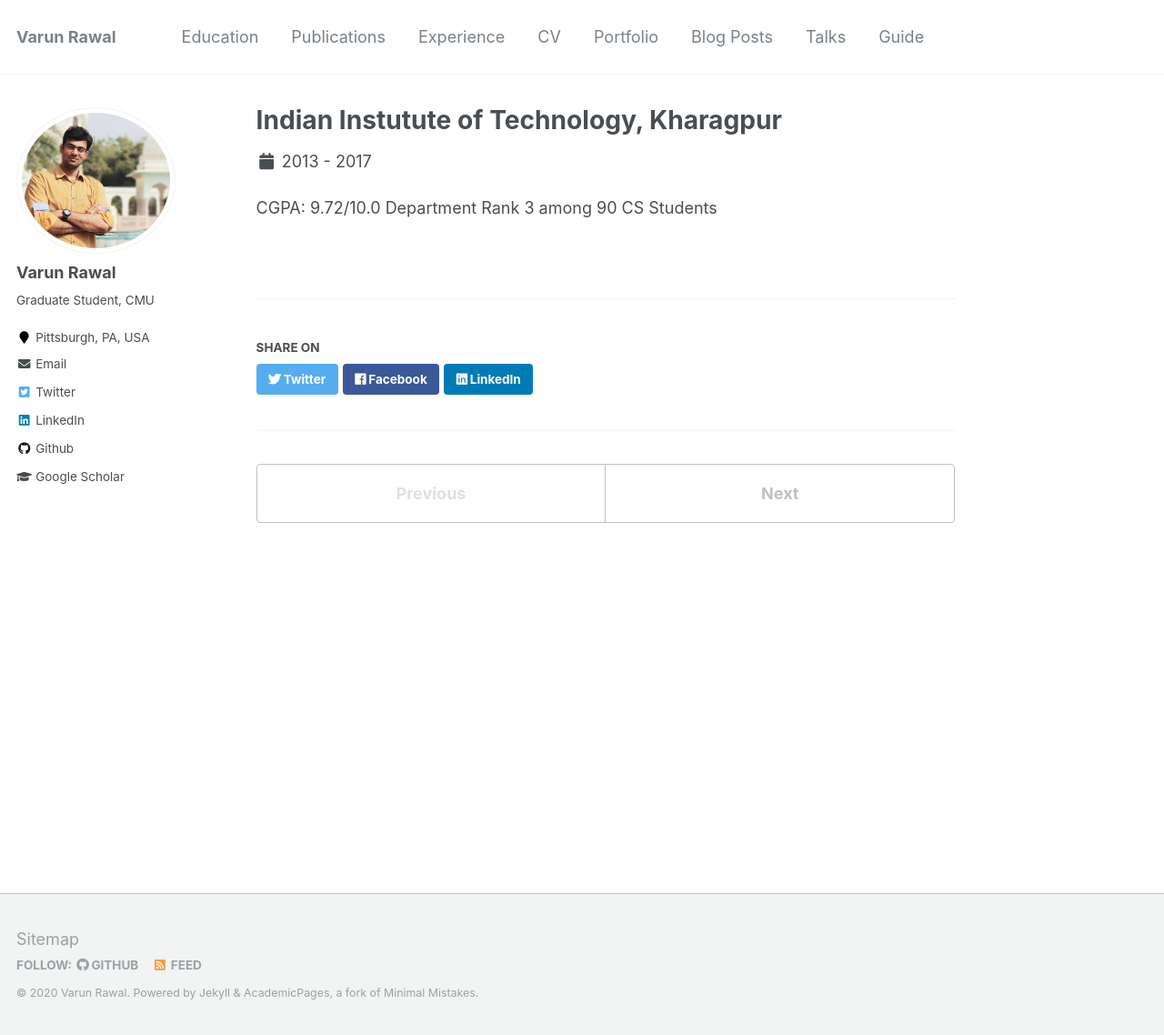
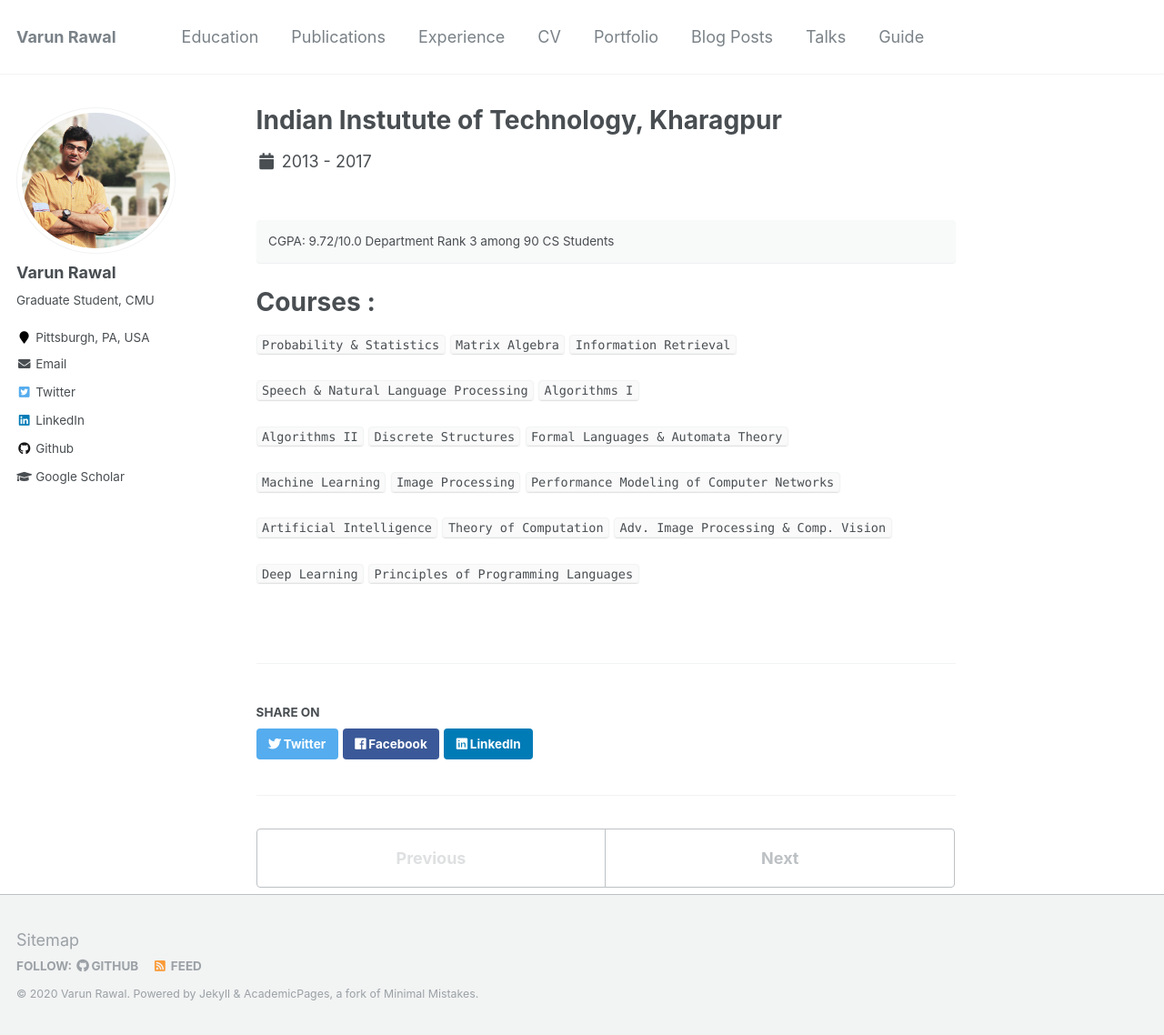
Before and after one commit to rawalvarun/rawalvarun.github.io, a Jekyll site: the page built from _academic_qualifications/KGP.md, in a window 1280 px wide and 1138 px high. Shown: the whole window at 91% size. Built offline with Jekyll 4.4.1, drawn with Linux system fonts in a browser that asks for light colours.

Commit message:
add courses to Education
update Eductation by adding courses

```diff
--- a/_academic_qualifications/KGP.md
+++ b/_academic_qualifications/KGP.md
@@ -13,3 +13,19 @@
 
 CGPA: 9.72/10.0
 Department Rank 3 among 90 CS Students
+{: .notice}
+
+
+Courses :
+===
+`Probability & Statistics` `Matrix Algebra` `Information Retrieval`
+
+`Speech & Natural Language Processing` `Algorithms I`
+
+`Algorithms II` `Discrete Structures` `Formal Languages & Automata Theory`
+
+`Machine Learning` `Image Processing` `Performance Modeling of Computer Networks`
+
+`Artificial Intelligence` `Theory of Computation` `Adv. Image Processing & Comp. Vision`
+
+`Deep Learning`  `Principles of Programming Languages`
--- a/_data/navigation.yml
+++ b/_data/navigation.yml
@@ -7,7 +7,7 @@
     url: /publications/
 
   - title: "Experience"
-    url: /experience/
+    url: /experiences/
 
   - title: "CV"
     url: /cv/
--- a/_includes/archive-single.html
+++ b/_includes/archive-single.html
@@ -38,7 +38,7 @@
       <p class="page__meta"><i class="fa fa-clock-o" aria-hidden="true"></i> {% include read-time.html %}</p>
     {% endif %}
 
-        {% if post.collection == 'teaching' %}
+        {% if post.collection == 'experiences' %}
           <p> {{ post.type }}, <i>{{ post.venue }}</i>, {{ post.date | default: "1900-01-01" | date: "%Y" }} </p>
         {% elsif post.collection == 'publications' %}
           <p>Published in <i>{{ post.venue }}</i>, {{ post.date | default: "1900-01-01" | date: "%Y" }} </p>
--- a/_layouts/single.html
+++ b/_layouts/single.html
@@ -34,7 +34,7 @@
           <p class="page__date"><strong><i class="fa fa-fw fa-calendar" aria-hidden="true"></i> {{ site.data.ui-text[site.locale].date_label | default: "Published:" }}</strong> <time datetime="{{ page.modified | date: "%Y-%m-%d" }}">{{ page.modified | date: "%B %d, %Y" }}</time></p>
         {% endif %}
 
-        {% if page.collection == 'teaching' %}
+        {% if page.collection == 'experiences' %}
           <p> {{ page.type }}, <i>{{ page.venue }}</i>, {{ page.date | default: "1900-01-01" | date: "%Y" }} </p>
         {% elsif page.venue and page.date %}
           <p>Published in <i>{{ page.venue }}</i>, {{ page.date | default: "1900-01-01" | date: "%Y" }} </p>
```
Also changed, not shown: _academic_qualifications/CMU.md (+9 -0 lines), 1 other file.
